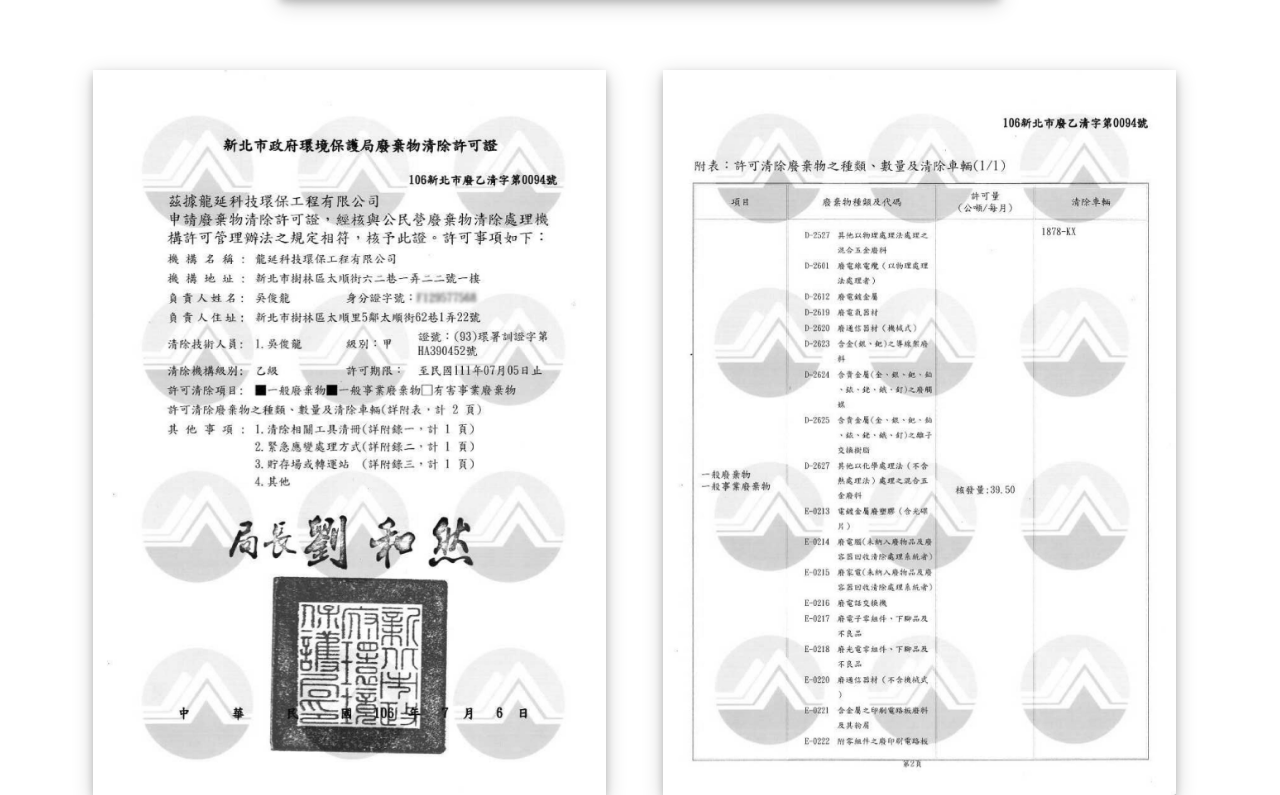
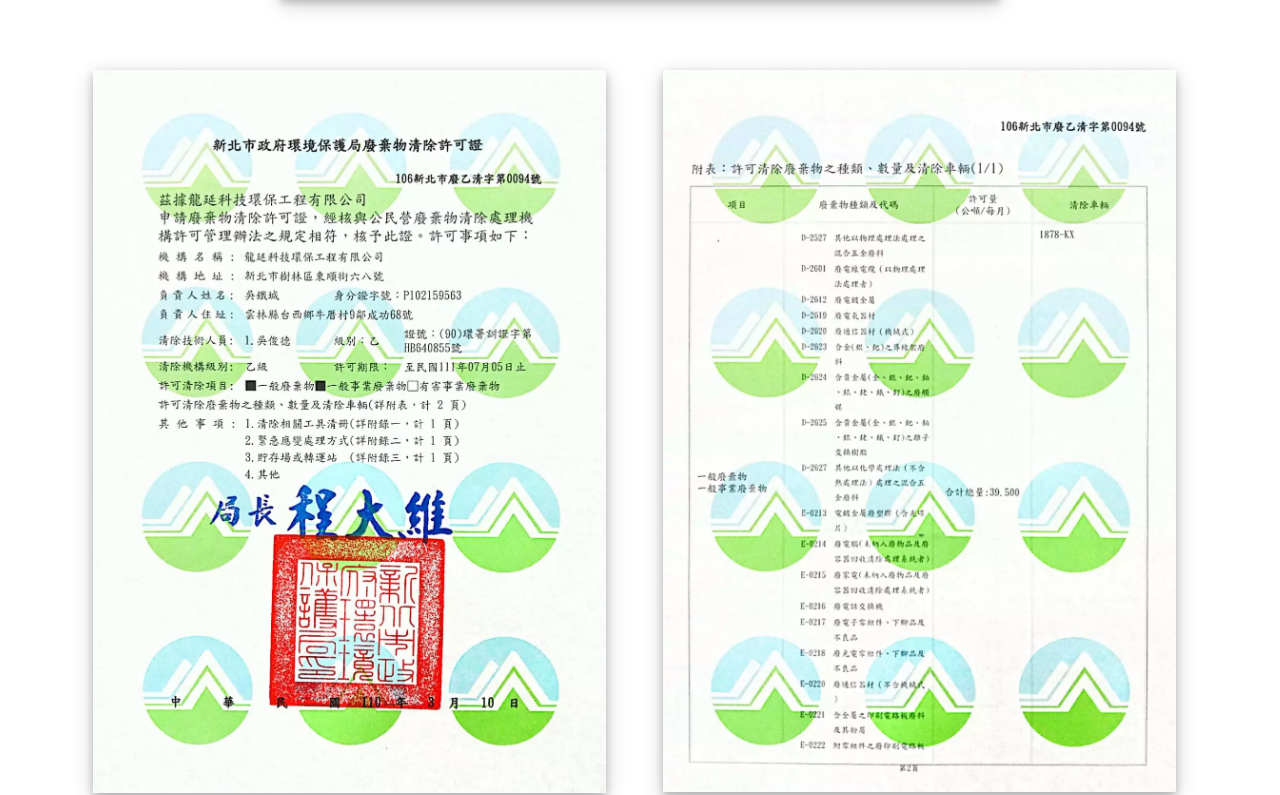
Before and after one commit to ra890927/Log, a plain HTML site: page index.html in a window 1280 px wide. Shown: the part 1596-2391 px from the top of the page. Drawn offline with nearby package versions, Linux system fonts and the light colour scheme.

Commit message:
update license

```diff
--- a/index.html
+++ b/index.html
@@ -154,11 +154,11 @@
             <div class="container">
                 <div class="row">
                     <div class="col-md-6">
-                        <img class="license-img" src="./information/清除許可證1.jpg" alt="清除許可證1">
+                        <img class="license-img" src="./information/清除許可證1.webp" alt="清除許可證1">
                     </div>
 
                     <div class="col-md-6">
-                        <img class="license-img" src="./information/清除許可證2.jpg" alt="清除許可證2">
+                        <img class="license-img" src="./information/清除許可證2.webp" alt="清除許可證2">
                     </div>
                 </div>
             </div>
```
